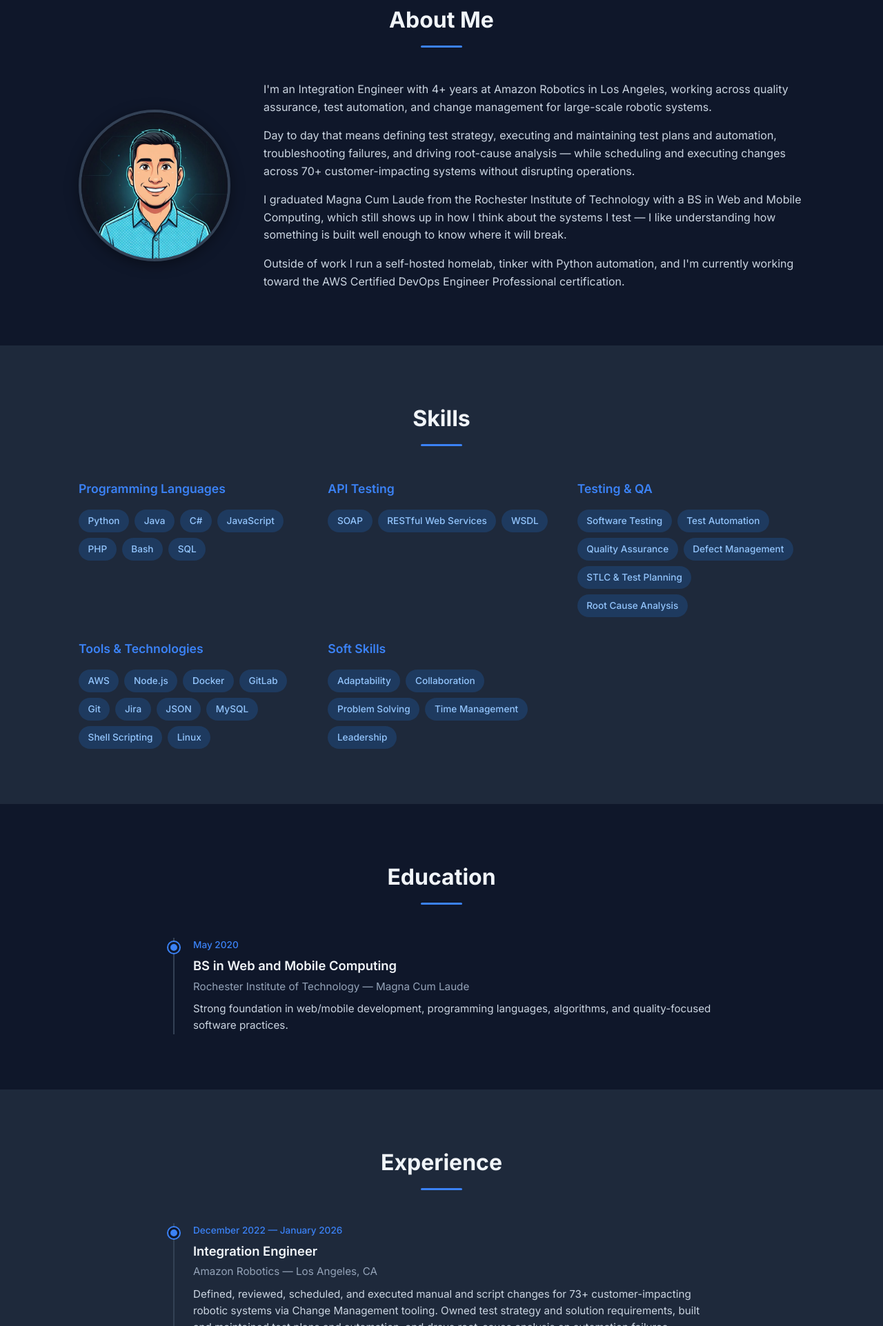
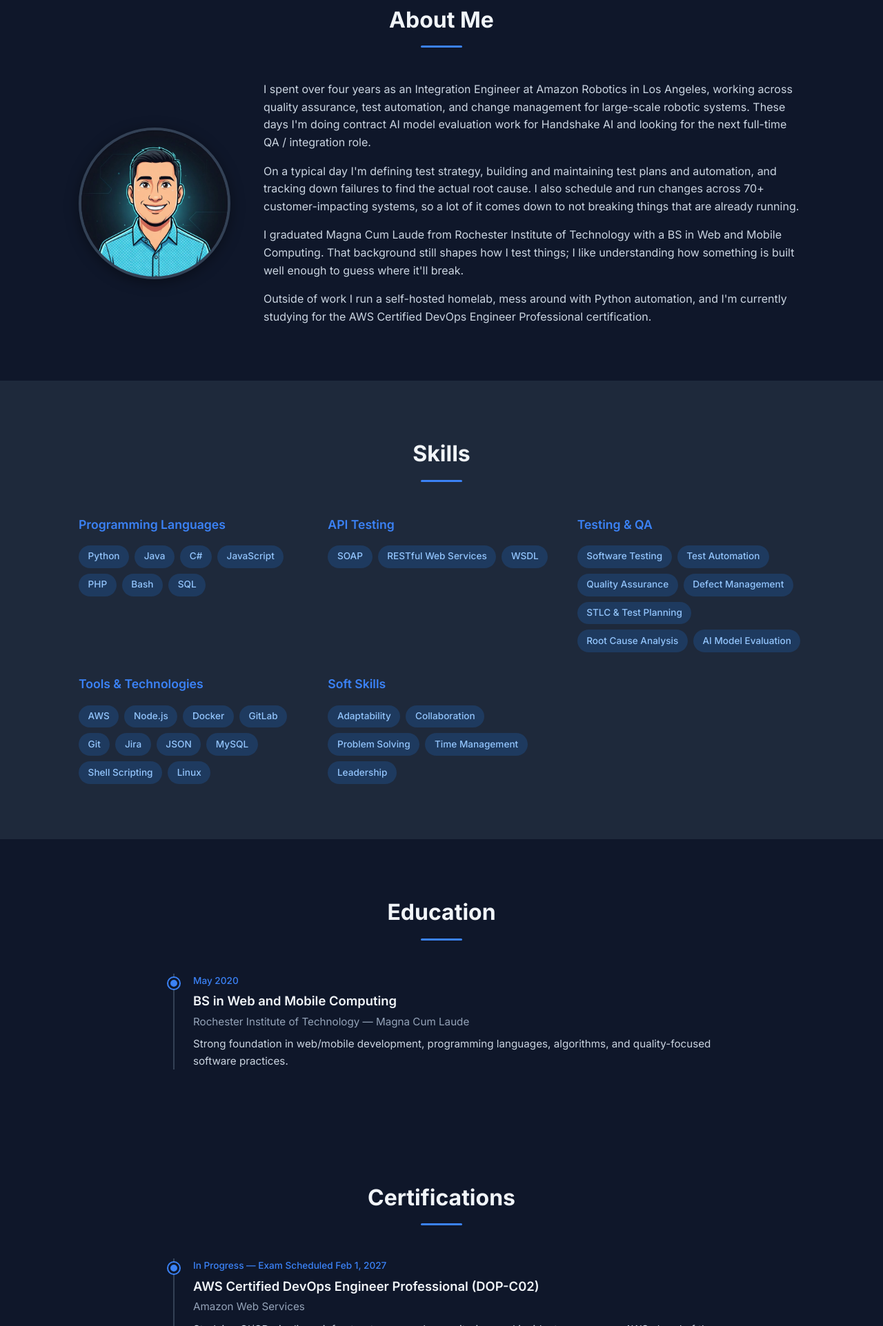
Before and after one commit to jfl1616/jose-lopez-portfolio, a plain HTML site: page index.html in a window 1280 px wide. Shown: the part 877-2800 px from the top of the page at 69% size. Drawn offline with Linux system fonts and the light colour scheme.

Commit message:
Update the resume and index page.

```diff
--- a/index.html
+++ b/index.html
@@ -4,9 +4,9 @@
     <meta charset="UTF-8">
     <meta name="viewport" content="width=device-width, initial-scale=1.0">
     <title>Jose Lopez Jr | Portfolio</title>
-    <meta name="description" content="Portfolio of Jose Lopez Jr — Integration Engineer & QA/Test Automation professional based in Los Angeles, CA.">
+    <meta name="description" content="Portfolio of Jose Lopez Jr — QA & Integration Engineer, Ex-Amazon Robotics. Test automation, API testing, quality strategy, and AI model evaluation. Based in Los Angeles, CA.">
     <meta property="og:title" content="Jose Lopez Jr | Portfolio">
-    <meta property="og:description" content="Integration Engineer & QA/Test Automation professional based in Los Angeles, CA.">
+    <meta property="og:description" content="QA & Integration Engineer, Ex-Amazon Robotics. Test automation, API testing, quality strategy, and AI model evaluation.">
     <meta property="og:type" content="website">
     <meta property="og:image" content="images/profile.jpg">
     <link rel="icon" href="images/profile.jpg" type="image/jpeg">
@@ -30,6 +30,7 @@
                 <li><a href="#about" class="nav__link">About</a></li>
                 <li><a href="#skills" class="nav__link">Skills</a></li>
                 <li><a href="#education" class="nav__link">Education</a></li>
+                <li><a href="#certifications" class="nav__link">Certifications</a></li>
                 <li><a href="#experience" class="nav__link">Experience</a></li>
                 <li><a href="#projects" class="nav__link">Projects</a></li>
                 <li><a href="#contact" class="nav__link">Contact</a></li>
@@ -75,10 +76,10 @@
                     <img src="images/profile.jpg" alt="Jose Lopez Jr" loading="lazy">
                 </div>
                 <div class="about__text">
-                    <p>I'm an Integration Engineer with 4+ years at Amazon Robotics in Los Angeles, working across quality assurance, test automation, and change management for large-scale robotic systems.</p>
-                    <p>Day to day that means defining test strategy, executing and maintaining test plans and automation, troubleshooting failures, and driving root-cause analysis — while scheduling and executing changes across 70+ customer-impacting systems without disrupting operations.</p>
-                    <p>I graduated Magna Cum Laude from the Rochester Institute of Technology with a BS in Web and Mobile Computing, which still shows up in how I think about the systems I test — I like understanding how something is built well enough to know where it will break.</p>
-                    <p>Outside of work I run a self-hosted homelab, tinker with Python automation, and I'm currently working toward the AWS Certified DevOps Engineer Professional certification.</p>
+                    <p>I spent over four years as an Integration Engineer at Amazon Robotics in Los Angeles, working across quality assurance, test automation, and change management for large-scale robotic systems. These days I'm doing contract AI model evaluation work for Handshake AI and looking for the next full-time QA / integration role.</p>
+                    <p>On a typical day I'm defining test strategy, building and maintaining test plans and automation, and tracking down failures to find the actual root cause. I also schedule and run changes across 70+ customer-impacting systems, so a lot of it comes down to not breaking things that are already running.</p>
+                    <p>I graduated Magna Cum Laude from Rochester Institute of Technology with a BS in Web and Mobile Computing. That background still shapes how I test things; I like understanding how something is built well enough to guess where it'll break.</p>
+                    <p>Outside of work I run a self-hosted homelab, mess around with Python automation, and I'm currently studying for the AWS Certified DevOps Engineer Professional certification.</p>
                 </div>
             </div>
         </div>
@@ -118,6 +119,7 @@
                         <span class="skills__tag">Defect Management</span>
                         <span class="skills__tag">STLC &amp; Test Planning</span>
                         <span class="skills__tag">Root Cause Analysis</span>
+                        <span class="skills__tag">AI Model Evaluation</span>
                     </div>
                 </div>
                 <div class="skills__category">
@@ -167,11 +169,38 @@
         </div>
     </section>
 
+    <!-- Certifications -->
+    <section class="section" id="certifications">
+        <div class="container">
+            <h2 class="section__title">Certifications</h2>
+            <div class="timeline">
+                <div class="timeline__item">
+                    <div class="timeline__dot"></div>
+                    <div class="timeline__content">
+                        <span class="timeline__date">In Progress — Exam Scheduled Feb 1, 2027</span>
+                        <h3 class="timeline__title">AWS Certified DevOps Engineer Professional (DOP-C02)</h3>
+                        <p class="timeline__subtitle">Amazon Web Services</p>
+                        <p class="timeline__text">Studying CI/CD pipelines, infrastructure as code, monitoring, and incident response on AWS ahead of the professional-level exam.</p>
+                    </div>
+                </div>
+            </div>
+        </div>
+    </section>
+
     <!-- Experience -->
     <section class="section section--alt" id="experience">
         <div class="container">
             <h2 class="section__title">Experience</h2>
             <div class="timeline">
+                <div class="timeline__item">
+                    <div class="timeline__dot"></div>
+                    <div class="timeline__content">
+                        <span class="timeline__date">October 2026 — Present</span>
+                        <h3 class="timeline__title">AI Model Evaluator — Contractor</h3>
+                        <p class="timeline__subtitle">Handshake AI</p>
+                        <p class="timeline__text">Evaluate and annotate AI model outputs on chart-based reasoning tasks in SuperAnnotate, applying consistent quality criteria across evaluation batches and logging each annotation through structured Shadow Task submissions.</p>
+                    </div>
+                </div>
                 <div class="timeline__item">
                     <div class="timeline__dot"></div>
                     <div class="timeline__content">
```
Also changed, not shown: 1 other file.
